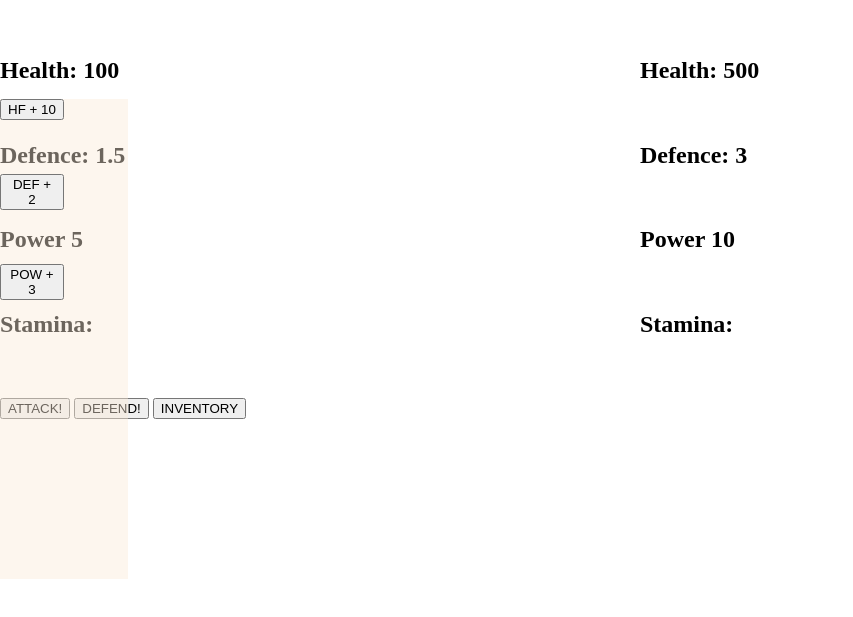
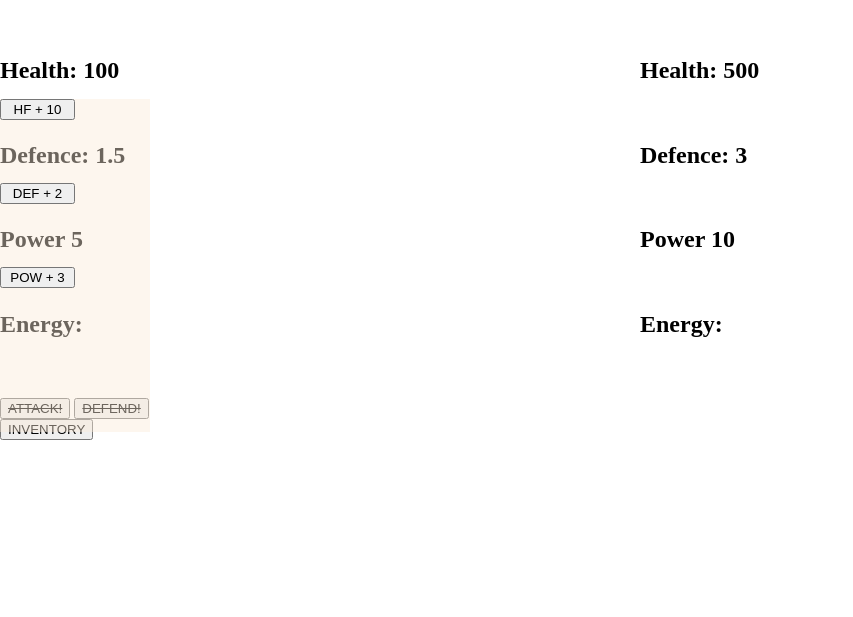
Before and after one commit to GitUserIM/RPG.Game, a plain HTML site: page index.html in a window 1280 px wide. Both pictures are taken after a click on the button "INVENTORY". Shown: the part 61-678 px from the top of the page, without its empty margins (0-853 px from the left). Drawn offline with Linux system fonts and the light colour scheme.

Commit message:
Fixed issue #1

```diff
--- a/index.css
+++ b/index.css
@@ -19,6 +19,12 @@
     top: 5%;
 }
 
+button{
+    position: relative;
+    display: inline-block;
+    width: fit-content;
+}
+
 .item{
     width: 50%;
 
@@ -29,7 +35,7 @@
     position: fixed;
     top: 20%;
     left: -100%;
-    height: 60%;
-    width: 10%;
+    height: 333px;
+    width: 150px;
     background-color: rgba(250, 235, 215, 0.433);
 }
--- a/index.html
+++ b/index.html
@@ -14,10 +14,10 @@
         <h2>Health: <span id="player-health"></span></h2><br>
         <h2>Defence: <span id="player-defence"></span></h2><br>
         <h2>Power <span id="player-power"></span></h2><br>
-        <h2>Stamina: </h2>
+        <h2>Energy: </h2>
         <div class="player-actions">
             <button id="player-attack">ATTACK!</button>
-            <button id="player-block">DEFEND!</button>
+            <button id="player-defend">DEFEND!</button><br>
             <button id="player-inventory">INVENTORY</button>
         </div>
     </div>
@@ -26,7 +26,7 @@
         <h2>Health: <span id="boss-health"></span></h2><br>
         <h2>Defence: <span id="boss-defence"></span></h2><br>
         <h2>Power <span id="boss-power"></span></h2><br>
-        <h2>Stamina: </h2>
+        <h2>Energy: </h2>
     </div>
     <div class="inventory-menu">
         <button class="item" onclick="useItem(null,0)">HF + <span id="hf"></span></button><br>
--- a/index.js
+++ b/index.js
@@ -10,7 +10,7 @@ let player = {
     isDefending: false,
     actions: {
         Attack: document.querySelector('#player-attack'),
-        Block: document.querySelector('#player-block'),
+        Defend: document.querySelector('#player-defend'),
         Inventory: document.querySelector('#player-inventory')
     },
     Inventory: [
@@ -54,7 +54,7 @@ player.actions.Attack.addEventListener('click', _ => {
     bossAction(searchValidNumber())
 })
 
-player.actions.Block.addEventListener('click', _ => {
+player.actions.Defend.addEventListener('click', _ => {
     riseShield(player);
 
     bossAction(searchValidNumber())
@@ -64,10 +64,14 @@ player.actions.Inventory.addEventListener('click', _ => {
     if (!isMenuVisible) {
         menu.style.left = 0;
         isMenuVisible = true
+        player.actions.Attack.style.textDecoration = "line-through"
+        player.actions.Defend.style.textDecoration = "line-through"
         return
     }
     menu.style.left = '-100%'
     isMenuVisible = false
+    player.actions.Attack.style.textDecoration = ""
+    player.actions.Defend.style.textDecoration = ""
 })
 
 let bossAction = (bossMove) => {
@@ -107,9 +111,7 @@ let riseShield = (entity) => {
 }
 
 let useItem = (entity, index) => {
-
     if (entity === null) entity = player;
-    console.log(entity.Health)
     switch (index) {
         case 0:
             entity.Health.innerHTML = parseInt(entity.Health.innerHTML) + entity.Inventory[index]
```
